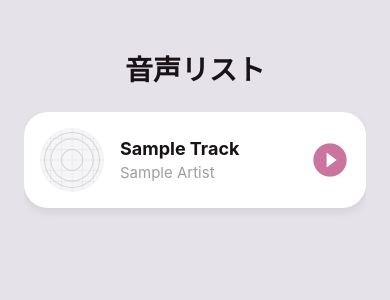
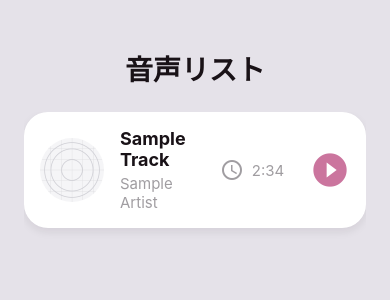
Before and after one commit to gizumo-oss/yamabico, a React Native app: screen /TrackList in a window 390 px wide. Shown: the top 300 px of the page. Built offline with nearby package versions, Linux system fonts and the light colour scheme.

Commit message:
feat: 再生時間表示

```diff
--- a/TrackList.tsx
+++ b/TrackList.tsx
@@ -18,6 +18,7 @@ export type Track = {
   artist: string;
   artwork: any;
   file: any;
+  duration?: string; // 追加: 曲の長さ
 };
 
 const tracks: Track[] = [
@@ -27,6 +28,7 @@ const tracks: Track[] = [
     artist: 'Sample Artist',
     artwork: require('./assets/icon.png'),
     file: require('./assets/sample.mp3'),
+    duration: '2:34', // 追加: 固定の時間
   },
   // 追加のトラックはここに
 ];
@@ -76,6 +78,10 @@ export default function TrackList() {
               <Text style={styles.title}>{item.title}</Text>
               <Text style={styles.artist}>{item.artist}</Text>
             </View>
+            {/* 再生/一時停止ボタンの左隣に時間アイコンとテキスト */}
+            <View style={{ flexDirection: 'row', alignItems: 'center', marginLeft: 8 }}>
+              <MaterialIcons name="schedule" size={24} color="#A09DA1" style={{ marginRight: 2 }} />
+              <Text style={styles.duration}>{item.duration || '0:00'}</Text>
               {playingId === item.id ? (
                 <TouchableOpacity onPress={handlePause} style={{ marginLeft: 8 }}>
                   <MaterialIcons name="pause-circle-filled" size={40} color="#CB759E" />
@@ -85,6 +91,7 @@ export default function TrackList() {
                   <MaterialIcons name="play-circle-filled" size={40} color="#CB759E" />
                 </TouchableOpacity>
               )}
+            </View>
           </TouchableOpacity>
         )}
         contentContainerStyle={{ paddingBottom: 32 }}
@@ -120,6 +127,13 @@ const styles = StyleSheet.create({
     shadowOffset: { width: 0, height: 4 },
     elevation: 4,
   },
+  duration: {
+    fontSize: 15,
+    color: '#A09DA1',
+    marginRight: 12,
+    minWidth: 44,
+    textAlign: 'center',
+  },
   artwork: {
     width: 64,
     height: 64,
```
Lines whose indentation alone changed are shown as unchanged.
